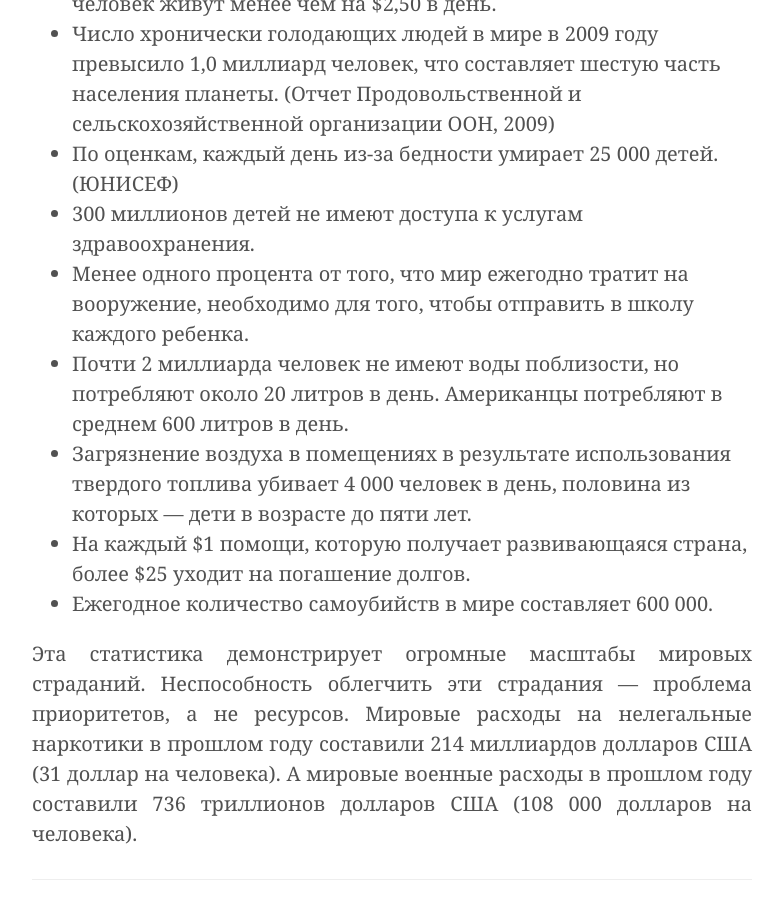
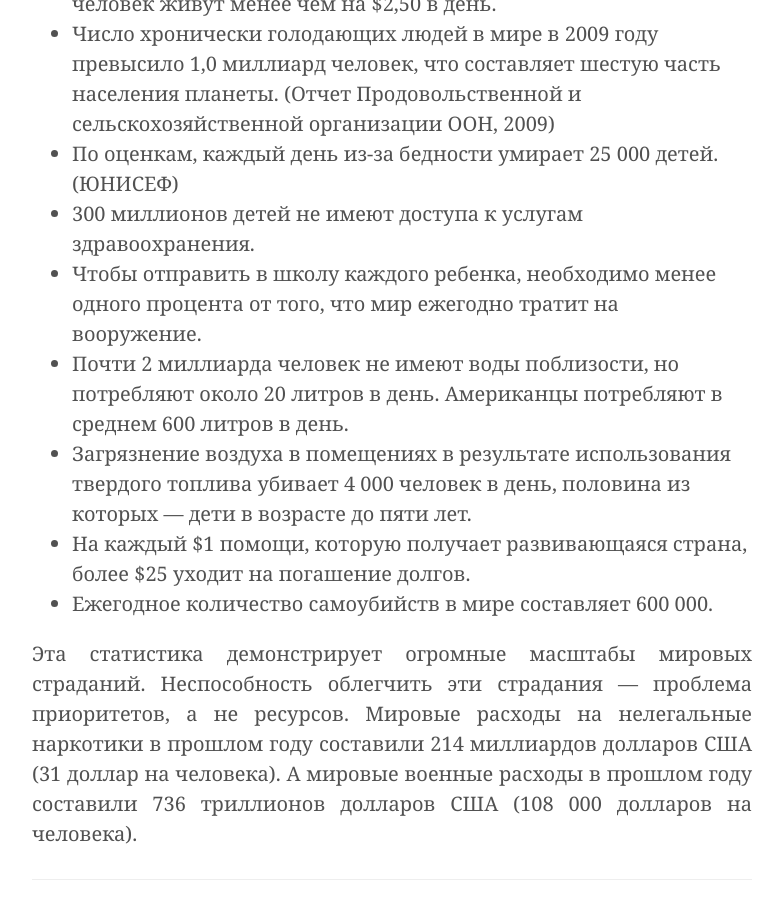
Before and after one commit to ReducingSuffering/reducingsuffering.github.io, a Jekyll site: the page built from _articles/ron-anderson-suffering-of-the-poor.md, in a window 1280 px wide and 900 px high, scrolled down 1537 px. Shown: the whole window, without its empty margins (248-1032 px from the left). Built offline with Jekyll 4.4.1, drawn with Linux system fonts in a browser that asks for light colours.

Commit message:
Update ron-anderson-suffering-of-the-poor.md

```diff
--- a/_articles/ron-anderson-suffering-of-the-poor.md
+++ b/_articles/ron-anderson-suffering-of-the-poor.md
@@ -38,7 +38,7 @@ preview_here: true
 - Число хронически голодающих людей в мире в 2009 году превысило 1,0 миллиард человек, что составляет шестую часть населения планеты. (Отчет Продовольственной и сельскохозяйственной организации ООН, 2009)
 - По оценкам, каждый день из-за бедности умирает 25 000 детей. (ЮНИСЕФ)
 - 300 миллионов детей не имеют доступа к услугам здравоохранения.
-- Менее одного процента от того, что мир ежегодно тратит на вооружение, необходимо для того, чтобы отправить в школу каждого ребенка.
+- Чтобы отправить в школу каждого ребенка, необходимо менее одного процента от того, что мир ежегодно тратит на вооружение.
 - Почти 2 миллиарда человек не имеют воды поблизости, но потребляют около 20 литров в день. Американцы потребляют в среднем 600 литров в день.
 - Загрязнение воздуха в помещениях в результате использования твердого топлива убивает 4 000 человек в день, половина из которых — дети в возрасте до пяти лет.
 - На каждый $1 помощи, которую получает развивающаяся страна, более $25 уходит на погашение долгов.
```
